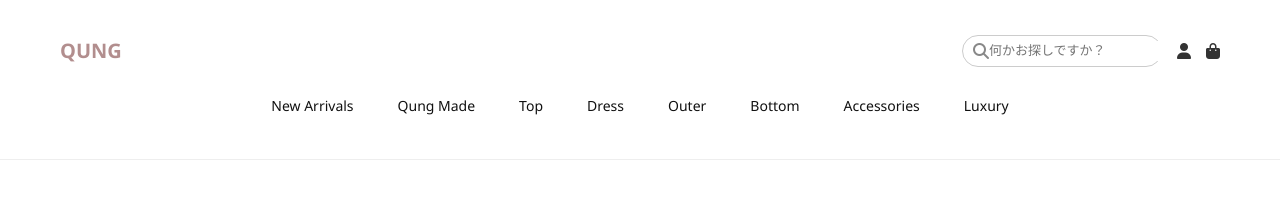
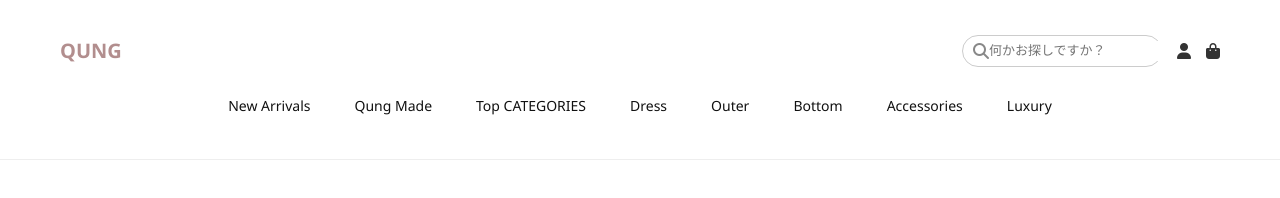
Before and after one commit to Rafaykhaild/qung-1, a plain HTML site: page index.html in a window 1280 px wide. Shown: the top 198 px of the page. Drawn offline with nearby package versions, Linux system fonts and the light colour scheme.

Commit message:
first commit

```diff
--- a/partials/header.html
+++ b/partials/header.html
@@ -17,7 +17,7 @@
   <nav class="main-nav" id="mainNav">
     <a href="http://127.0.0.1:5501/New-Arrivals.html">New Arrivals</a>
     <a href="#">Qung Made</a>
-    <a href="#">Top</a>
+    <a href="#">Top CATEGORIES</a>
     <a href="#">Dress</a>
     <a href="#">Outer</a>
     <a href="#">Bottom</a>
```
